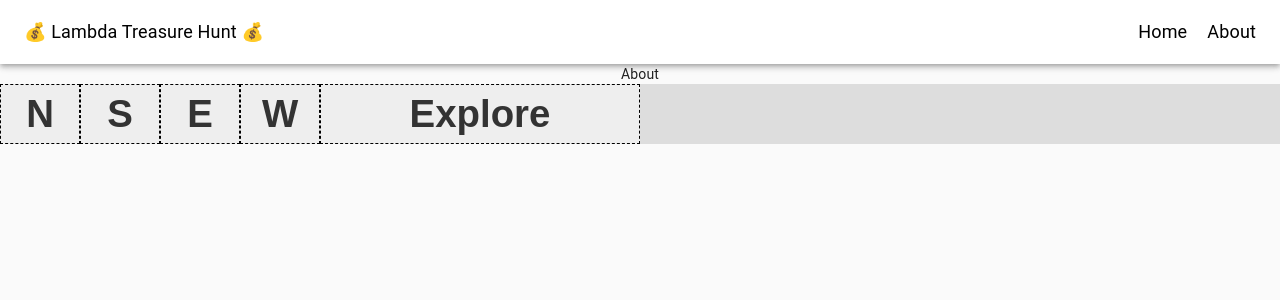
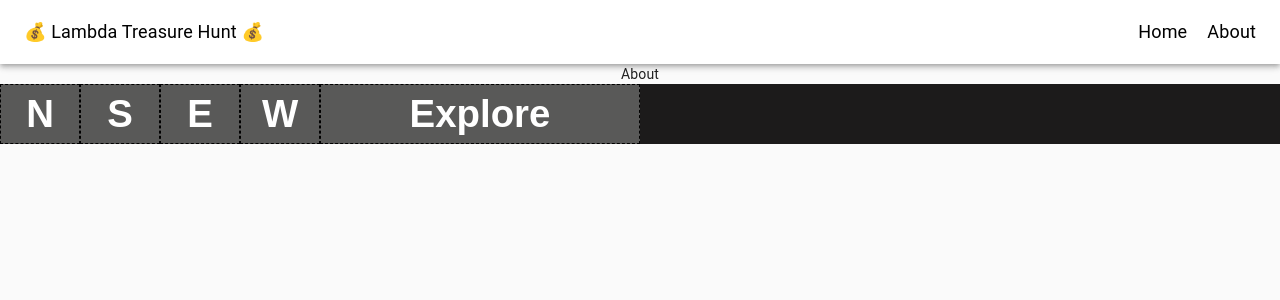
Before and after one commit to cpdis/lambda-treasure-team1, a React (Create React App) app in the folder client/: page /about in a window 1280 px wide. Shown: the top 300 px of the page. Built offline with nearby package versions, Linux system fonts and the light colour scheme.

Commit message:
Fixed overall color and background

```diff
--- a/client/src/components/Buttons/Button.js
+++ b/client/src/components/Buttons/Button.js
@@ -13,14 +13,20 @@ export default Button;
 
 const Buttons = styled.button`
   font-size: 2.4rem;
-  color: #333;
+  color: #fff;
   font-weight: 700;
   width: 100%;
-  background: #eee;
+  background: #595958;
   border: 1px dashed black;
   height: 100%;
   cursor: pointer;
   display: flex;
   align-items: center;
   justify-content: center;
+
+  &:hover,
+  &:focus {
+    color: #e64a02;
+    background: #292828;
+  }
 `;
--- a/client/src/components/Commands.js
+++ b/client/src/components/Commands.js
@@ -25,7 +25,7 @@ export default Commands;
 
 const CommandStyles = styled.div`
   width: 100%;
-  background: #ddd;
+  background: #1c1b1b;
   height: 60px;
   display: flex;
   align-items: center;
```
